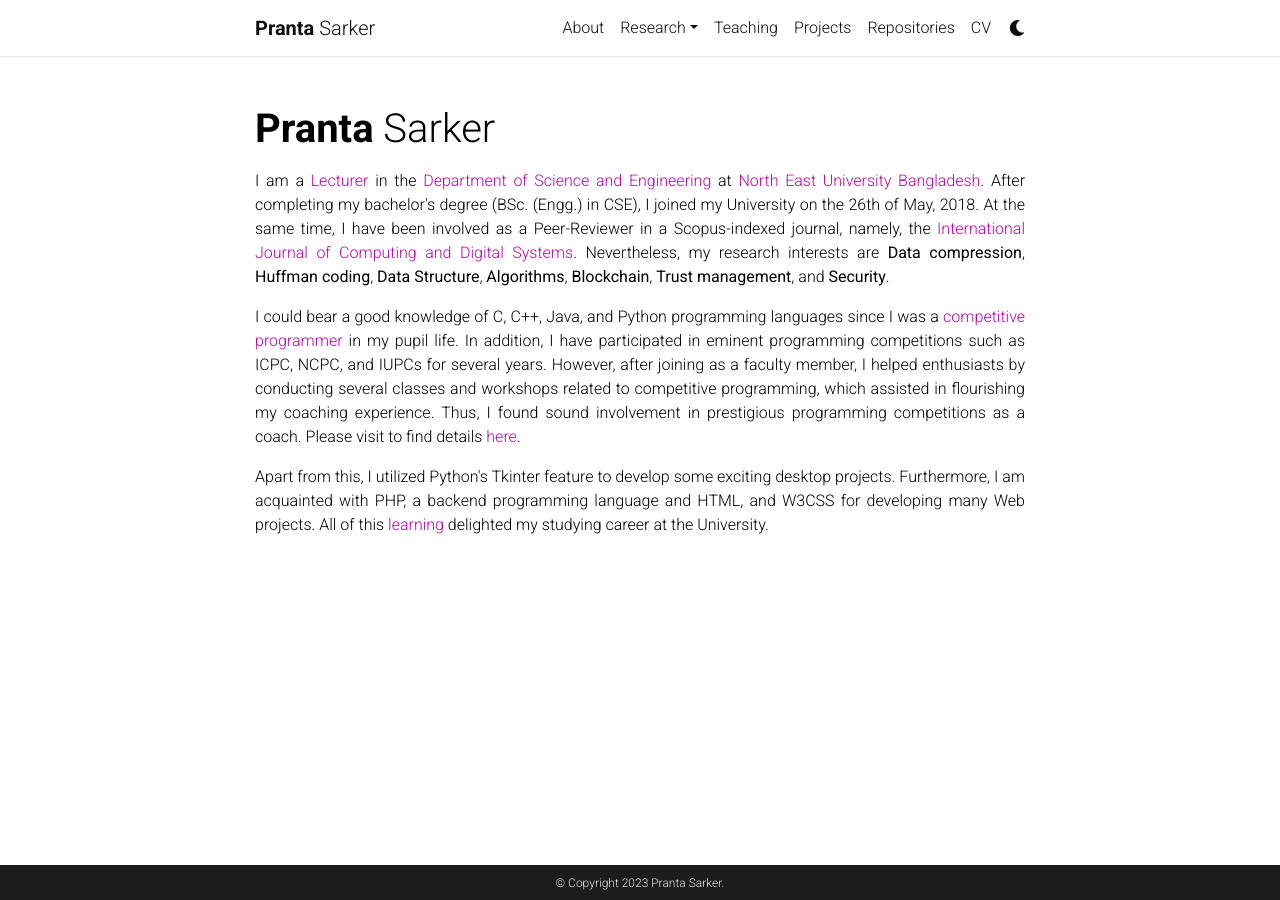
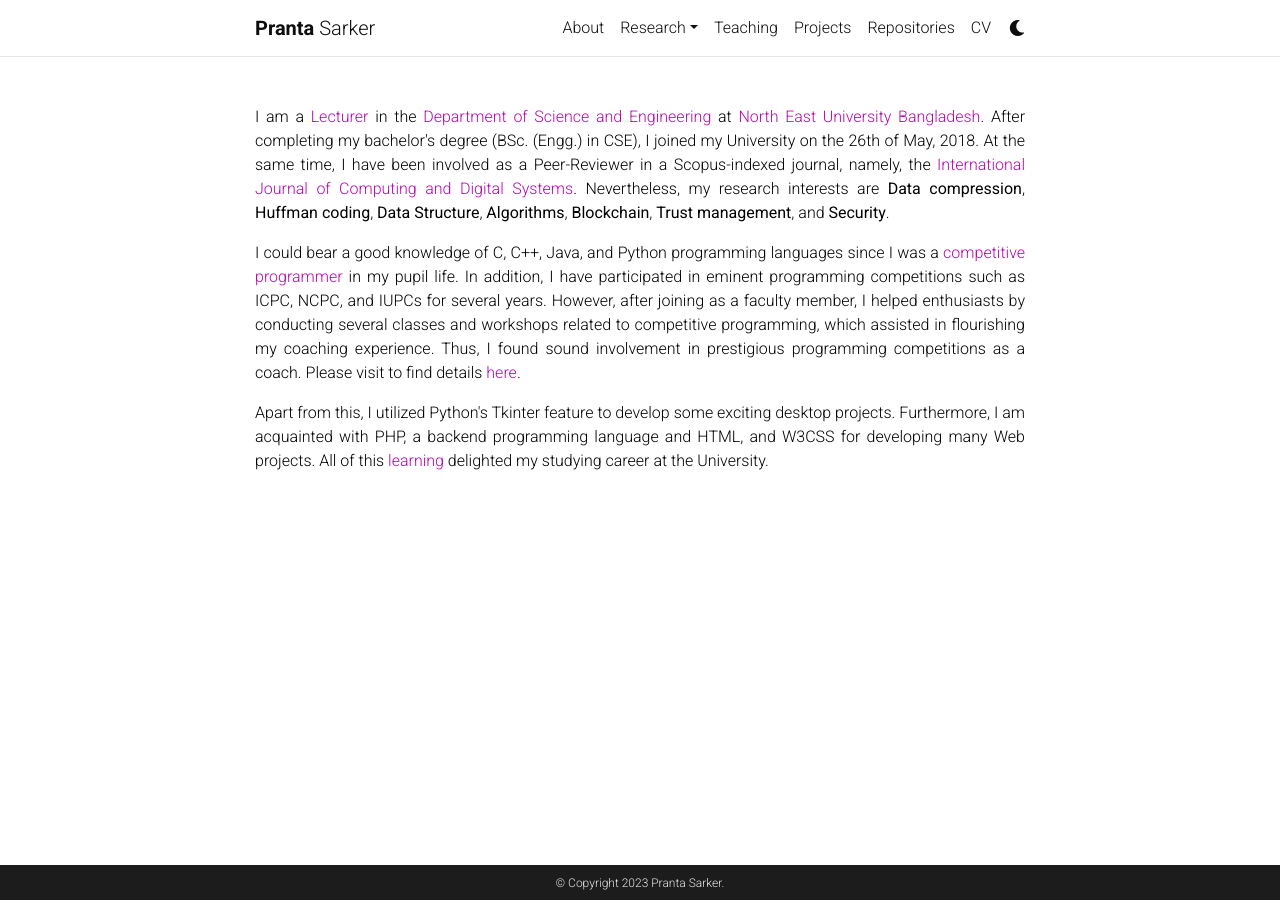
Before and after one commit to psarkerbd/psarkerbd.github.io, a Jekyll site: the page built from _pages/background.md, in a window 1280 px wide. Built offline with Jekyll 4.4.1, drawn with Linux system fonts in a browser that asks for light colours; comment, search, counter and statistics services are not loaded; a style sheet for code colours, icons or effects is not loaded.

Commit message:
Update background.html

```diff
--- a/_layouts/background.html
+++ b/_layouts/background.html
@@ -2,73 +2,10 @@
 layout: default
 ---
 <div class="post">
-    <header class="post-header">
-      <h1 class="post-title">
-       {% if site.title == "blank" -%}<span class="font-weight-bold">{{ site.first_name }}</span> {{ site.middle_name }} {{ site.last_name }}{%- else -%}{{ site.title }}{%- endif %}
-      </h1>
-      <p class="desc">{{ page.subtitle }}</p>
-    </header>
-
     <article>
-      {% if page.profile -%}
-      <div class="profile float-{%- if page.profile.align == 'left' -%}left{%- else -%}right{%- endif -%}">
-        {%- if page.profile.image %}
-          {%- assign profile_image_path = page.profile.image | prepend: 'assets/img/' -%}
-
-          {% if page.profile.image_circular %}
-            {%- assign profile_image_class = "img-fluid z-depth-1 rounded-circle" -%}
-          {% else %}
-            {%- assign profile_image_class = "img-fluid z-depth-1 rounded" -%}
-          {% endif %}
-
-          {% include figure.html
-          path=profile_image_path
-          class=profile_image_class
-          alt=page.profile.image -%}
-        {% endif -%}
-        {%- if page.profile.address %}
-        <div class="address">
-          {{ page.profile.address }}
-        </div>
-        {%- endif %}
-      </div>
-      {%- endif %}
-
       <div class="clearfix">
         {{ content }}
       </div>
-
-      <!-- News -->
-      {% if page.news -%}
-        <h2><a href="{{ '/news/' | relative_url }}" style="color: inherit;">News</a></h2>
-        {%- include news.html %}
-      {%- endif %}
-
-      <!-- Latest posts -->
-      {% if page.latest_posts -%}
-        <h2><a href="{{ '/blog/' | relative_url }}" style="color: inherit;">latest posts</a></h2>
-        {%- include latest_posts.html %}
-      {%- endif %}
-
-      <!-- Selected papers -->
-      {% if page.selected_papers -%}
-        <h2><a href="{{ '/publications/' | relative_url }}" style="color: inherit;">Selected Publications</a></h2>
-        {%- include selected_papers.html %}
-      {%- endif %}
-
-      <!-- Social -->
-      {%- if page.social %}
-        <div class="social">
-          <div class="contact-icons">
-            {% include social.html %}
-          </div>
-
-          <div class="contact-note">
-            {{ site.contact_note }}
-          </div>
-
-        </div>
-      {%- endif %}
     </article>
 
 </div>
```
